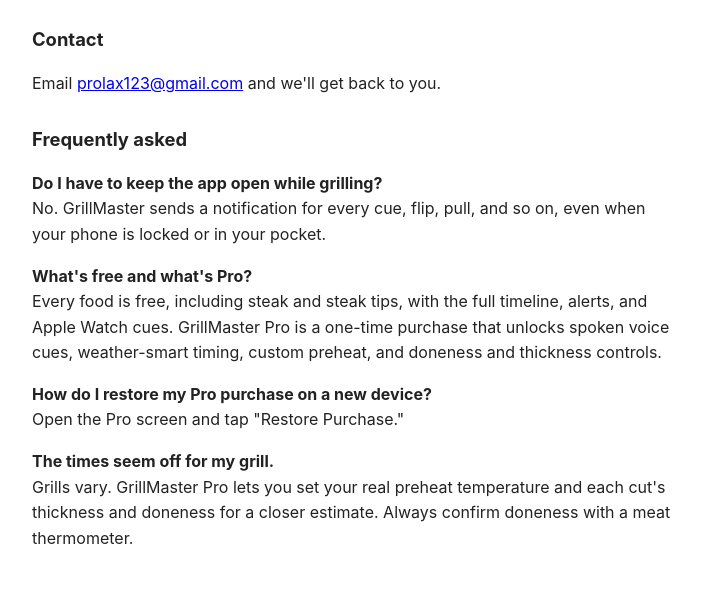
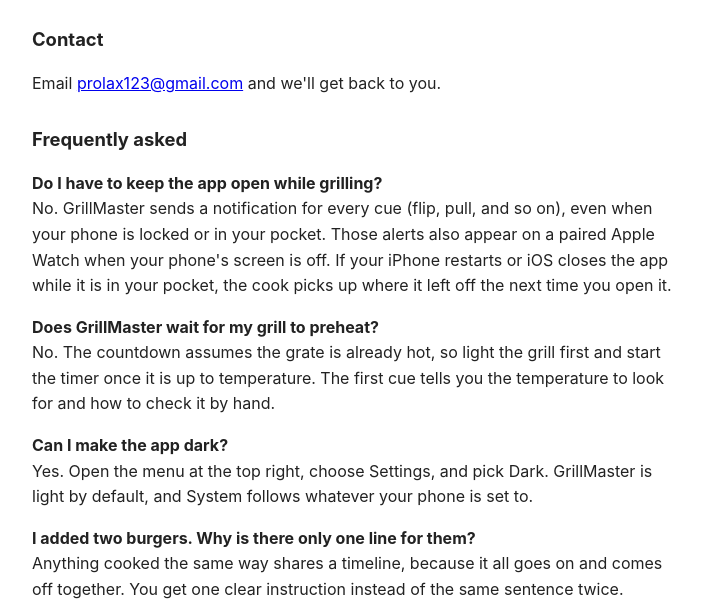
Before and after one commit to lifeandtimes111/grillmaster-legal, a plain HTML site: page support.html in a window 1280 px wide. Shown: the part 127-743 px from the top of the page, without its empty margins (288-990 px from the left). Drawn offline with Linux system fonts and the light colour scheme.

Commit message:
Support: cook restore, preheat expectation, dark mode, and grouped foods
New questions for GrillMaster 2.2. The countdown assumes a hot grate, which
the app now says out loud, so the page should say it too.

```diff
--- a/support.html
+++ b/support.html
@@ -19,7 +19,16 @@
 
   <h2>Frequently asked</h2>
   <p><strong>Do I have to keep the app open while grilling?</strong><br>
-                    No. GrillMaster sends a notification for every cue, flip, pull, and so on, even when your phone is locked or in your pocket.</p>
+  No. GrillMaster sends a notification for every cue (flip, pull, and so on), even when your phone is locked or in your pocket. Those alerts also appear on a paired Apple Watch when your phone's screen is off. If your iPhone restarts or iOS closes the app while it is in your pocket, the cook picks up where it left off the next time you open it.</p>
+
+  <p><strong>Does GrillMaster wait for my grill to preheat?</strong><br>
+  No. The countdown assumes the grate is already hot, so light the grill first and start the timer once it is up to temperature. The first cue tells you the temperature to look for and how to check it by hand.</p>
+
+  <p><strong>Can I make the app dark?</strong><br>
+  Yes. Open the menu at the top right, choose Settings, and pick Dark. GrillMaster is light by default, and System follows whatever your phone is set to.</p>
+
+  <p><strong>I added two burgers. Why is there only one line for them?</strong><br>
+  Anything cooked the same way shares a timeline, because it all goes on and comes off together. You get one clear instruction instead of the same sentence twice.</p>
 
   <p><strong>What's free and what's Pro?</strong><br>
   Every food is free, including steak and steak tips, with the full timeline, alerts, and Apple Watch cues. GrillMaster Pro is a one-time purchase that unlocks spoken voice cues, weather-smart timing, custom preheat, and doneness and thickness controls.</p>
```
Lines whose indentation alone changed are shown as unchanged.
